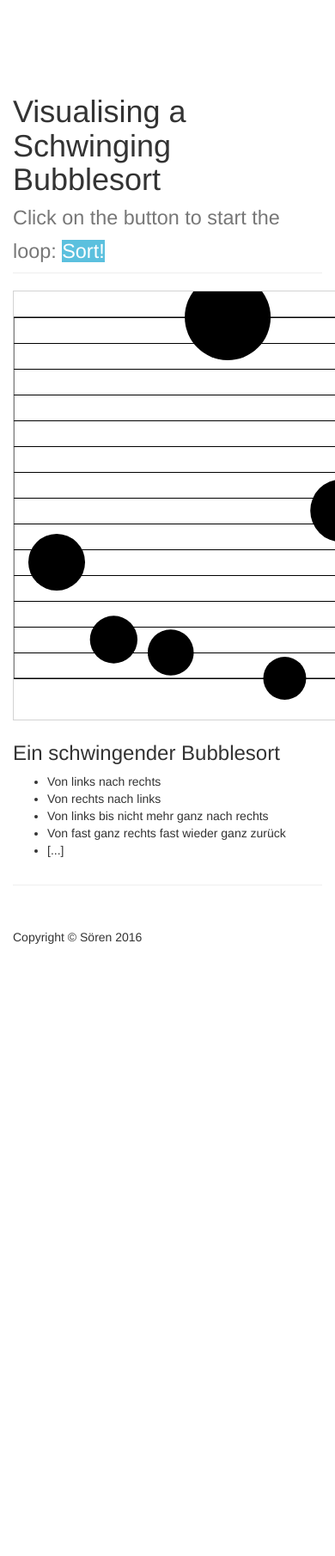
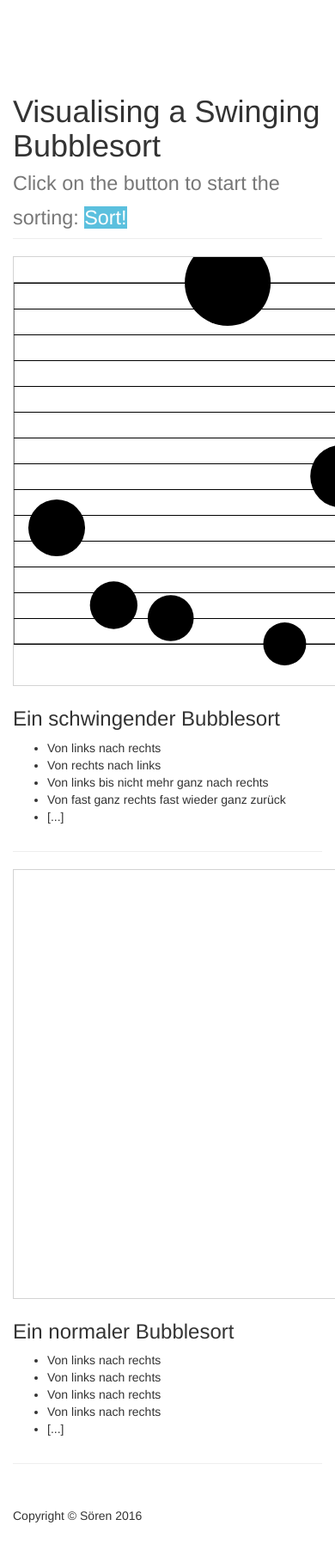
Before and after one commit to JuergenSoeren/bubbleSort, a plain HTML site: page index.html in a window 390 px wide. Shown: the top 1810 px of the page at 86% size. Before the commit the page ends 1160 px from the top, so only its background shows below. Drawn offline with Linux system fonts and the light colour scheme.

Commit message:
Erstellen eines Frames für den normalen Bubblesort, entfernen unnötiger else schleifen.

```diff
--- a/index.html
+++ b/index.html
@@ -5,7 +5,7 @@
 
     <meta charset="utf-8">
 
-    <title>Portfolio Item - Start Bootstrap Template</title>
+    <title>Sorting Bubbles</title>
 
     <!-- Bootstrap Core CSS -->
     <link href="css/bootstrap.min.css" rel="stylesheet">
@@ -27,14 +27,14 @@
         <!-- Heading -->
         <div class="row">
             <div class="col-lg-12">
-                <h1 class="page-header">Visualising a Schwinging Bubblesort </br>
-                    <small>Click on the button to start the loop: <btn class="btn-info" onclick="pendleSort(b)">Sort!</btn> </small>
+                <h1 class="page-header">Visualising a Swinging Bubblesort </br>
+                    <small>Click on the button to start the sorting: <btn class="btn-info" onclick="pendleSort(b)">Sort!</btn> </small>
                 </h1>
             </div>
         </div>
         <!-- /.row -->
 
-        <!-- DataViz -->
+        <!-- DataViz Swinging Bubblesort-->
         <div class="row">
 
             <div class="col-md-8" id="viz">
@@ -56,6 +56,30 @@
 
         </div>
         <!-- /.row -->
+
+        <hr>
+
+        <!-- DataViz Normal Bubblesort-->
+        <div class="row">
+
+            <div class="col-md-8" id="viz-normal">
+
+                <svg style="width:750px;height:500px;border:1px lightgray solid;"/>
+
+            </div>
+
+            <div class="col-md-4">
+                <h3>Ein normaler Bubblesort</h3>
+                <ul>
+                    <li>Von links nach rechts</li>
+                    <li>Von links nach rechts</li>
+                    <li>Von links nach rechts</li>
+                    <li>Von links nach rechts</li>
+                    <li>[...]</li>
+                </ul>
+            </div>
+
+        </div>
 
 
 
--- a/js/bubbleSort.js
+++ b/js/bubbleSort.js
@@ -1,6 +1,7 @@
 "use strict"
 
 var b = [9,3,2,28,0,13,5,2,6,8,9] //array
+var bNormal = b //array for normal bubbleSort
 var c = 0 //counter of loops
 var j = b.length //number of iterations required to go through entire array
 var i = 0 // iterator within loop
@@ -28,14 +29,28 @@ function updateSvg (b){
 	var yAxis = d3.svg.axis().scale(yScale).orient("right").ticks(20).tickSize(730);
 	d3.select("svg").append("g").attr("id", "yAxisG").call(yAxis);
 
-	d3.select("svg").selectAll("circle").data(b).transition().duration(2000)
+	d3.select("svg").selectAll("circle").data(b).transition().duration(1000)
 	.attr("r", function(d){ return radiusScale(d);	})
 	.attr("cx", function(d,i){	return 50 + i * (730/b.length);	})
 	.attr("cy", function(d){ return yScale(d);	})
 	};
 
+
+/*function bubbleSort (b){
+	for (j; j>0; j--){
+		for (i=0; i<j; i++){
+			if(b[i]>b[i+1]){
+				var x = b[i+1]
+				b[i+1] = b[i]
+				b[i] = x
+			}; //end if
+		updateSvg(b);
+		};//end i loop
+	};//end j loop
+};//end bubbleSort*/
+
 function pendleSort (b){
-	for (var j=b.length; j>0; j--, c++){
+	for (j; j>0; j--, c++){
 		if (c%2==0){
 			// start forward loop
 			for (i=0; i<b.length-c; i++){
@@ -43,9 +58,7 @@ function pendleSort (b){
 					var x = b[i+1]
 					b[i+1] = b[i]
 					b[i] = x
-				} else {
-					console.log("noSort forward")
-				};
+				};//end if
 			updateSvg(b);
 			console.log("b-forward"+b);
 			}; //end forward loop
@@ -56,9 +69,7 @@ function pendleSort (b){
 					var y = b[z-1]
 					b[z-1] = b[z]
 					b[z] = y
-				} else {
-					console.log("noSort backward");
-				};
+				}; // end if
 			updateSvg(b);
 			console.log("b-backward"+b);
 			};//end backward loop
```
